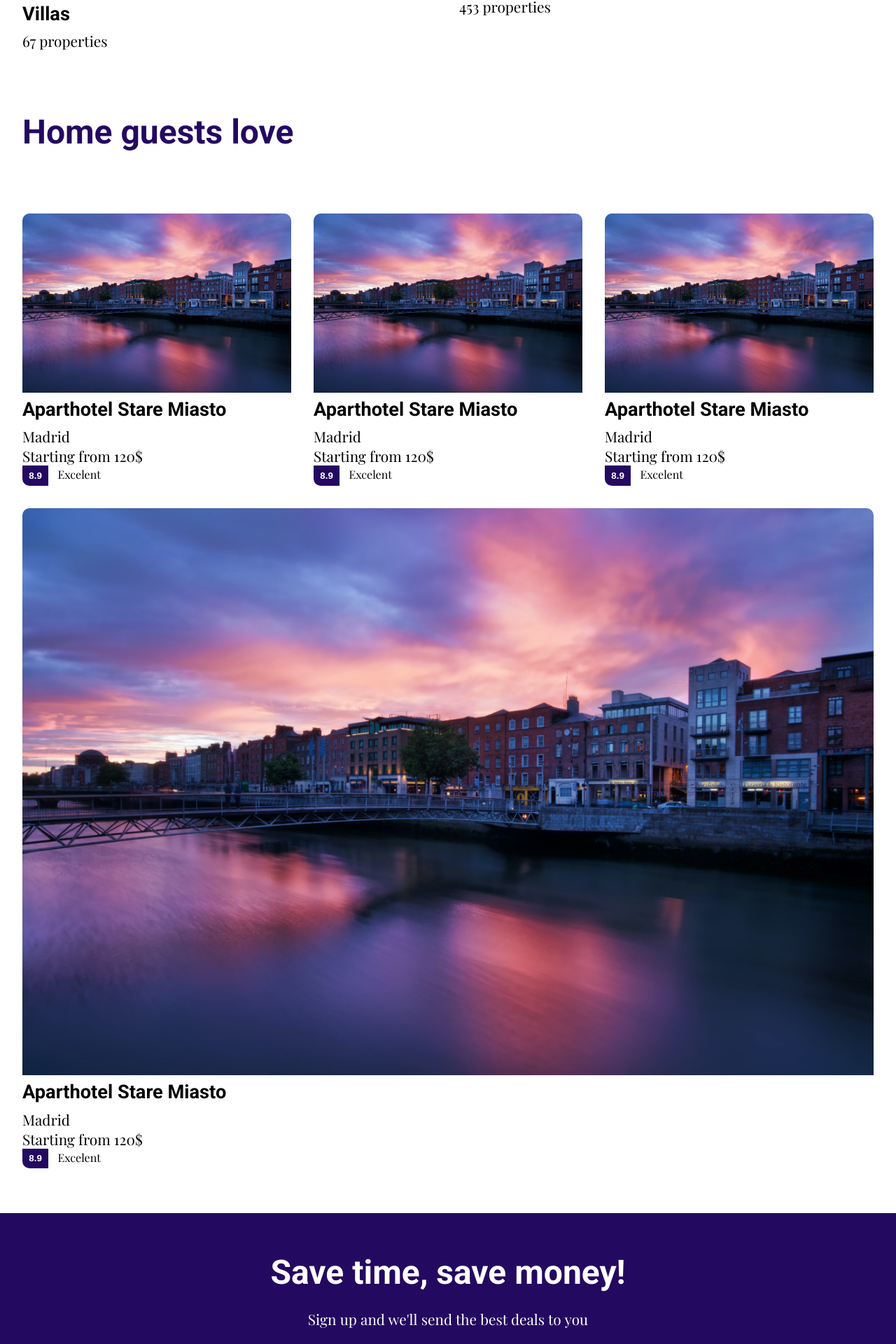
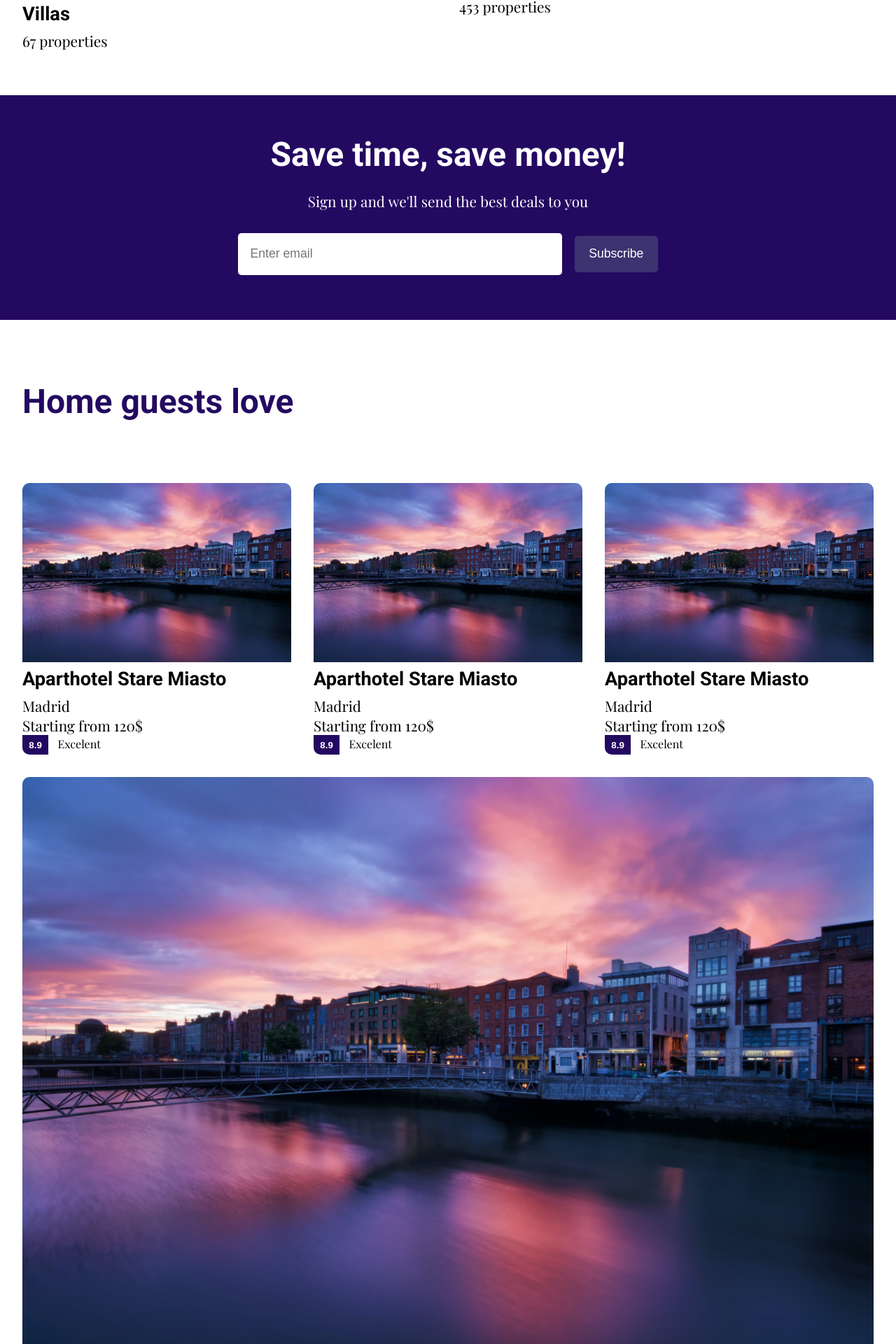
Before and after one commit to Ljusaj123/Reservation-App, a React (Create React App) app: page / in a window 1280 px wide. Shown: the part 2251-4171 px from the top of the page at 70% size. Built offline with nearby package versions, Linux system fonts and the light colour scheme.

Commit message:
email component replaced

```diff
--- a/src/pages/Home.js
+++ b/src/pages/Home.js
@@ -15,9 +15,9 @@ function Home() {
         <HomeList props={cityList} />
         <h2 className="home__title ">Browse by property type</h2>
         <HomeList props={propertyList} />
+        <EmailList />
         <h2 className="home__title ">Home guests love</h2>
         <HomeRating props={ratingList} />
-        <EmailList />
       </main>
       <Footer />
     </div>
```
